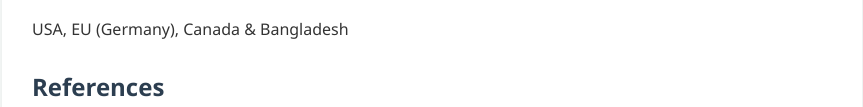
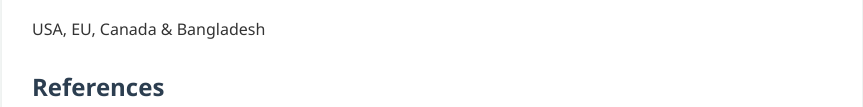
Before and after one commit to mashtura-m/mashtura-website, a plain HTML site: page index.html in a window 1280 px wide. Shown: the part 2636-2743 px from the top of the page, without its empty margins (208-1071 px from the left). Drawn offline with Linux system fonts and the light colour scheme.

Commit message:
Remove 'Germany' from target locations

```diff
--- a/index.html
+++ b/index.html
@@ -317,7 +317,7 @@
 
         <section id="misc">
             <h2>Target Locations</h2>
-            <p>USA, EU (Germany), Canada & Bangladesh</p>
+            <p>USA, EU, Canada & Bangladesh</p>
             <br>
             <h2>References</h2>
             <p>References will be provided upon request.</p>
```
